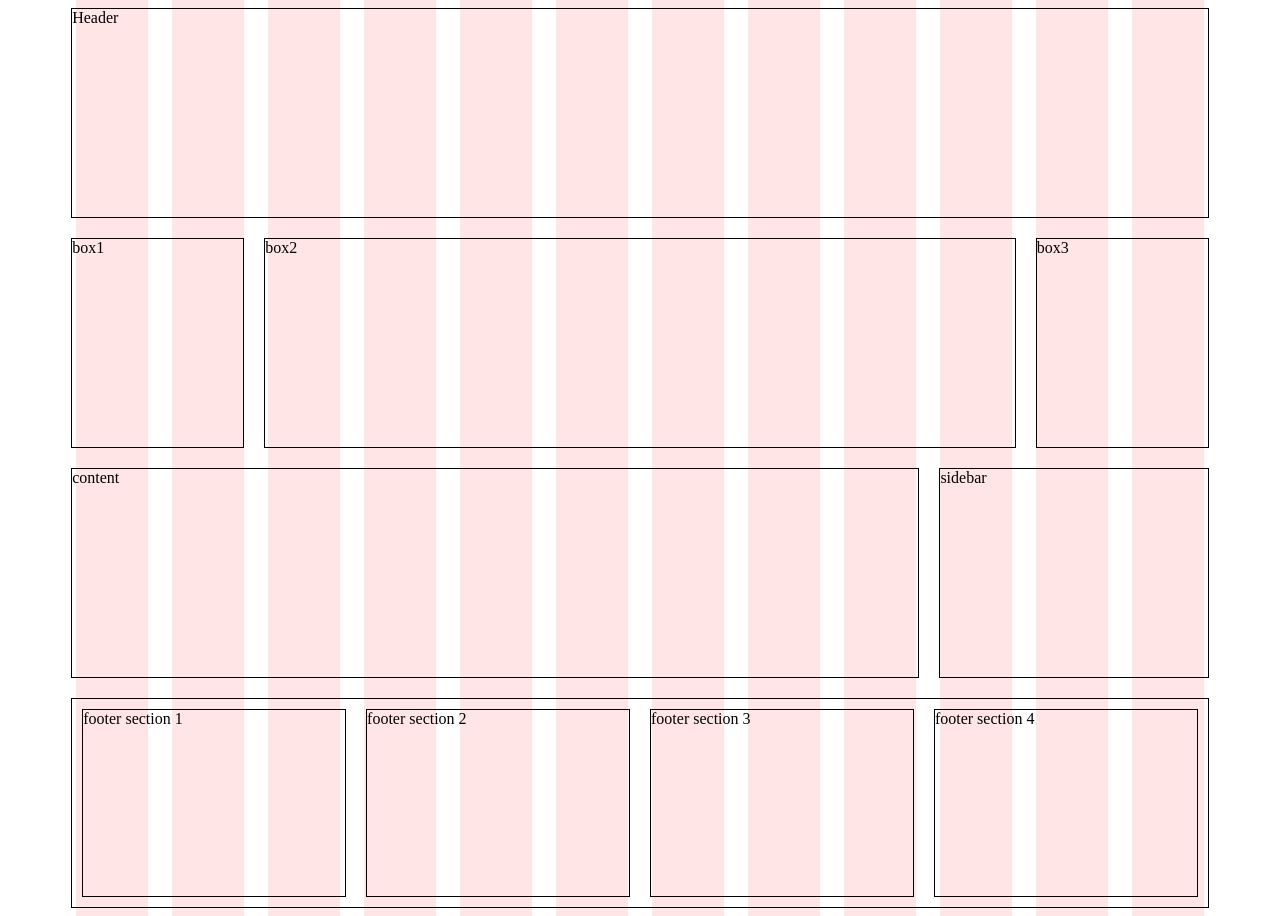
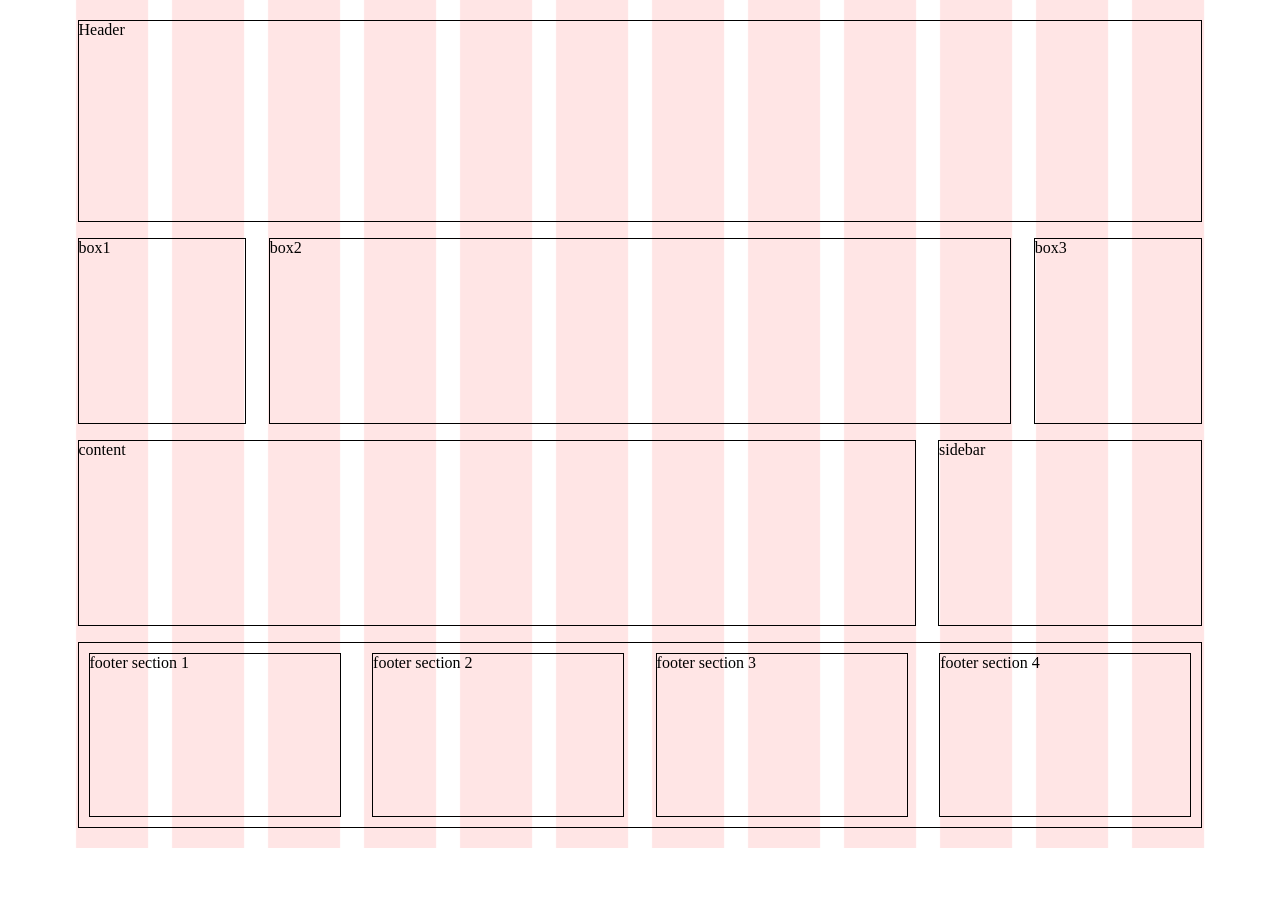
Before and after one commit to PontusBjorkdahl/Uppgift-1, a plain HTML site: page cssgrids-template/index.html in a window 1280 px wide. After the commit the page ends 848 px from the top, so only its background shows below. Drawn offline with Linux system fonts and the light colour scheme.

Commit message:
Added better structure to the code :)

```diff
--- a/cssgrids-template/css/style.css
+++ b/cssgrids-template/css/style.css
@@ -9,95 +9,84 @@ body {
 
 .container {
 	/* border: 1px solid black; */
-	width: 90%;
-	height: 900px;
-	margin: auto;
+	width: 89%;
+	margin: 20px auto;
 	display: grid;
 
 	grid-template-columns: repeat(12, 1fr);
 	grid-template-rows: repeat(4, 1fr);
-	gap: 20px;
+	gap: 2%;
 
 }
 
 #header {
 	border: 1px solid black;
-	grid-column-start: 1;
-	grid-column-end: 13;
-	grid-row-start: 1;
-	grid-row-end: 2;
+	grid-column: 1 / 13;
+	grid-row: 1 / 2;
+	height: 200px;
 }
 
 [id*="box"] {
 	border: 1px solid black;
-	grid-row-start: 2;
-	grid-row-end: 3;
+	grid-row: 2 / 3;
+
 }
 
 #box1 {
-	grid-column-start: 1;
-	grid-column-end: 3;
+	grid-column: 1 / 3;
+
 }
 
 #box2 {
-	grid-column-start: 3;
-	grid-column-end: 11;
+	grid-column: 3 / 11;
 }
 
 #box3 {
-	grid-column-start: 11;
-	grid-column-end: 13;
+	grid-column: 11 / 13;
 }
 
 [id*="content"] {
 	border: 1px solid black;
-	grid-row-start: 3;
-	grid-row-end: 4;
+	grid-row: 3 / 4;
 }
 
 #content {
-	grid-column-start: 1;
-	grid-column-end: 10;
+	grid-column: 1 / 10
 }
 
 #content-sidebar {
-	grid-column-start: 10;
-	grid-column-end: 13;
+	grid-column: 10 / 13;
 }
 
 
 
 #footer {
 	border:  1px solid black;
-	grid-column-start: 1;
-	grid-column-end: 13;
+	grid-column: 1 / 13;
 
 	display: grid;
 	grid-template-columns: repeat(12, 1fr);
 	grid-template-rows: 1;
+	gap: 1%;
 }
 
-#footer1 {
+[class*='footer'] {
+	margin: 10px;
+}
+
+.footer1 {
 	border: 1px solid black;
-	grid-column-start: 1;
-	grid-column-end: 4;
-	margin: 10px 10px;
+	grid-column: 1 / 4;
 }
-#footer2 {
+.footer2 {
 	border: 1px solid black;
-	grid-column-start: 4;
-	grid-column-end: 7;
-	margin: 10px 10px;
+	grid-column: 4 / 7;
 }
-#footer3 {
+.footer3 {
 	border: 1px solid black;
-	grid-column-start: 7;
-	grid-column-end: 10;
-	margin: 10px 10px;
+	grid-column: 7 / 10;
 }
-#footer4 {
+.footer4 {
 	border: 1px solid black;
-	grid-column-start: 10;
-	grid-column-end: 13;
-	margin: 10px 10px;
+	grid-column: 10 / 13;
 }
--- a/cssgrids-template/index.html
+++ b/cssgrids-template/index.html
@@ -18,10 +18,10 @@
 
 		<div id="footer">
 
-			<section id="footer1">footer section 1</section>
-			<section id="footer2">footer section 2</section>
-			<section id="footer3">footer section 3</section>
-			<section id="footer4">footer section 4</section>
+			<section class="footer1">footer section 1</section>
+			<section class="footer2">footer section 2</section>
+			<section class="footer3">footer section 3</section>
+			<section class="footer4">footer section 4</section>
 
 		</div>
 
```
